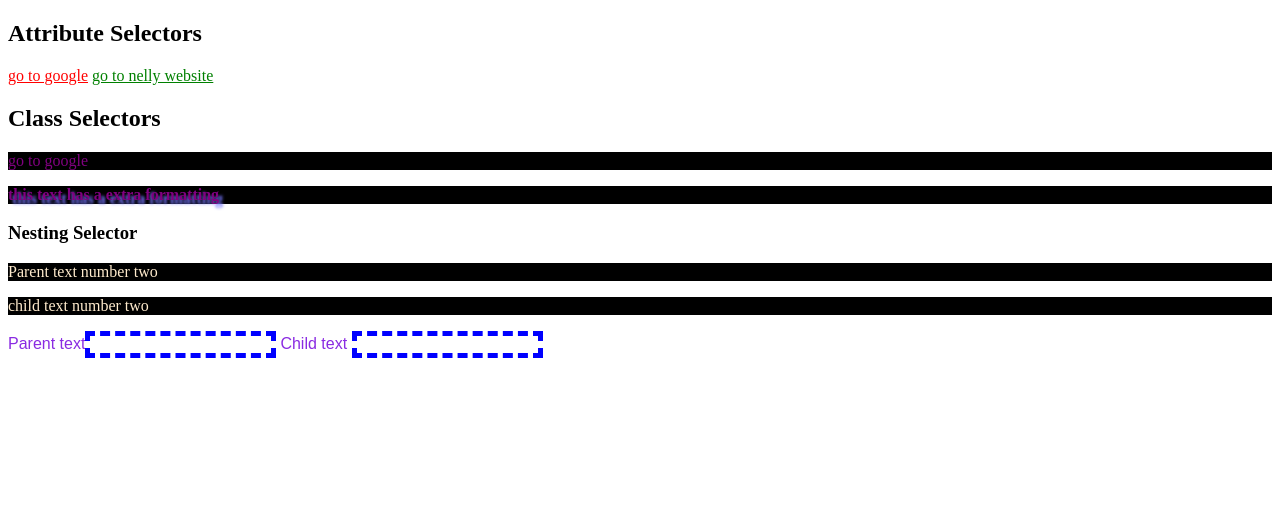
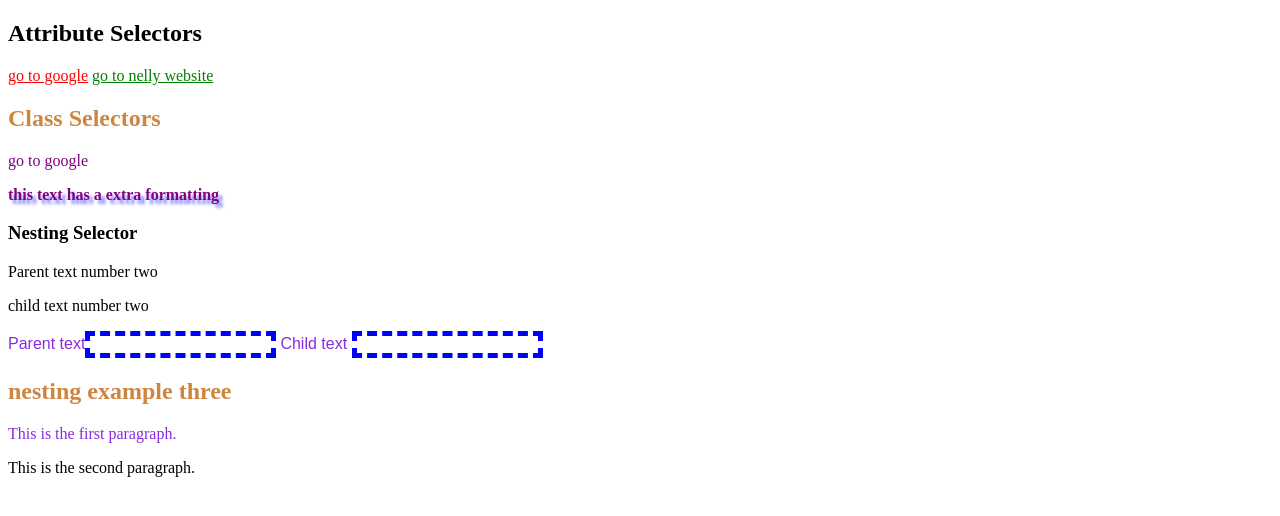
Before and after one commit to TLGLearningJP/selectors-demos-jp, a plain HTML site: page index.html in a window 1280 px wide. Drawn offline with Linux system fonts and the light colour scheme.

Commit message:
more edits

```diff
--- a/css/style.css
+++ b/css/style.css
@@ -24,7 +24,7 @@ label{
     }
 }
 
-p {
+/* p {
     background-color: black;
 }
 
@@ -34,4 +34,24 @@ p{
     & section {
         background-color: yellow;
     }
+} */
+
+h2 {
+    color: peru;
+    + p {
+    color: blueviolet;
+        +:hover {
+            background-color: yellow;
+        }
+    }
 }
+
+& {
+    color-scheme: light dark;
+}
+
+p {
+    &:hover {
+        size: 1000px;
+    }
+}
--- a/index.html
+++ b/index.html
@@ -28,5 +28,8 @@
         <label for="child">Child text <input type="email" /></label>
       </form>
     </section>
+    <h2>nesting example three</h2>
+    <p>This is the first paragraph.</p>
+    <p>This is the second paragraph.</p>
   </body>
 </html>
```
